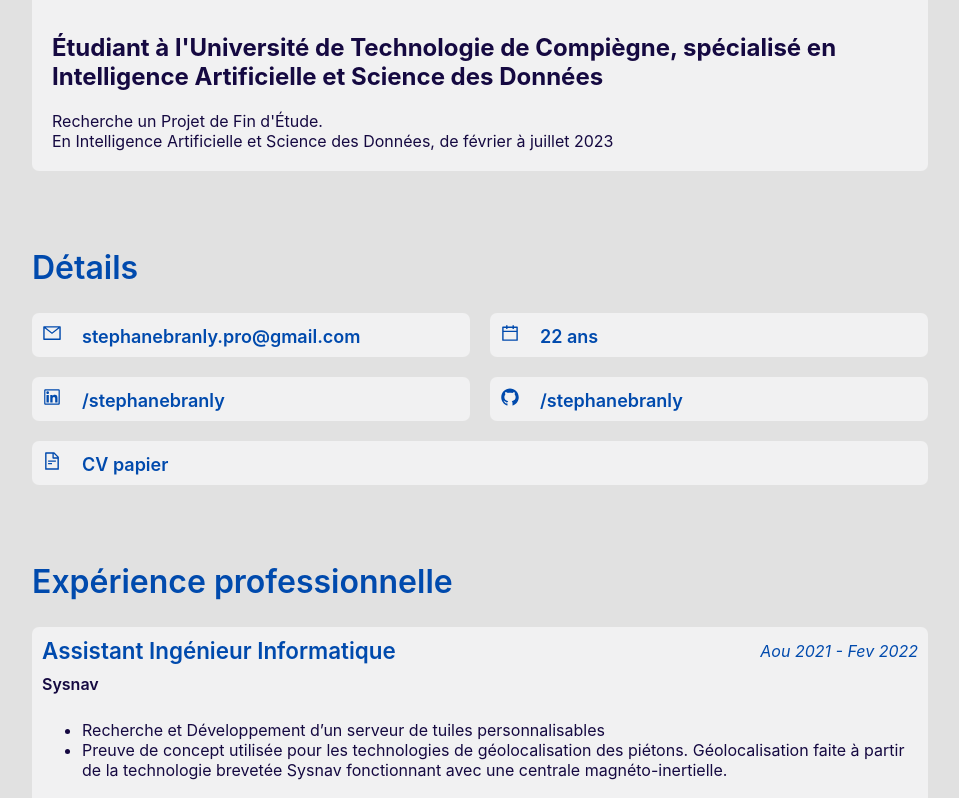
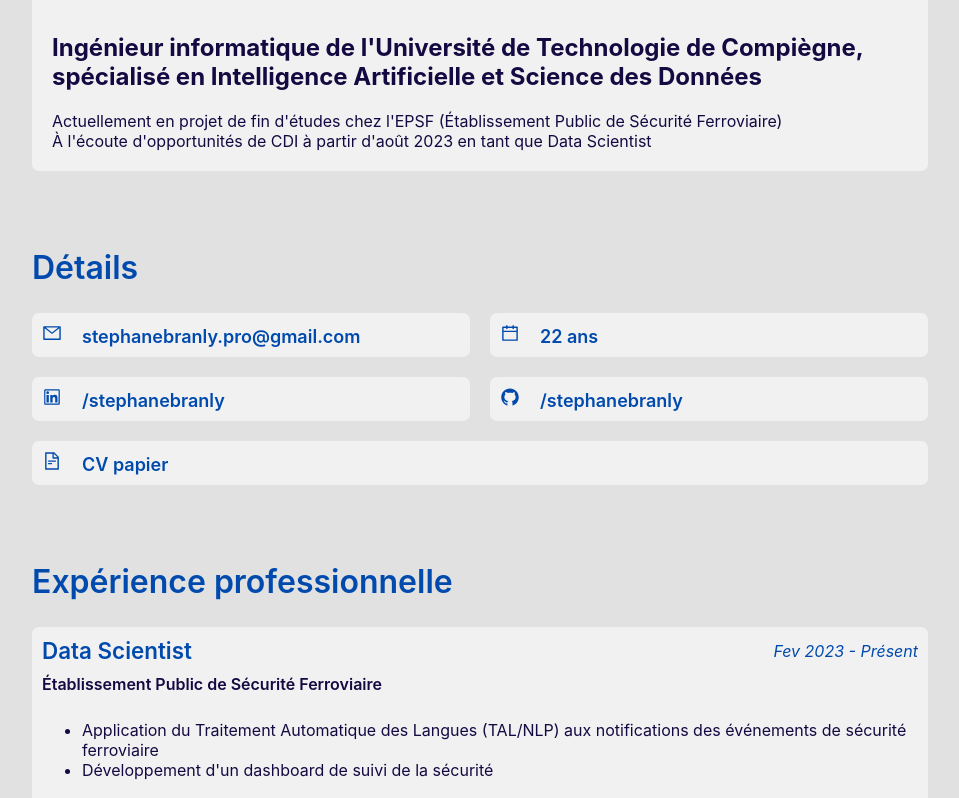
Before and after one commit to StephaneBranly/StephaneBranly.github.io, a React (Create React App) app: page / in a window 1280 px wide. Shown: the part 202-1000 px from the top of the page, without its empty margins (160-1119 px from the left). Built offline with nearby package versions, Linux system fonts and the light colour scheme; no server answers.

Commit message:
[~] Update 2023

```diff
--- a/src/components/Details/Details.tsx
+++ b/src/components/Details/Details.tsx
@@ -5,7 +5,11 @@ export interface DetailsProps {
 }
 
 const Details = (props: DetailsProps) => {
-   return <section  className='resume_section' id='details'>
+    const birthday = new Date('2000-01-27')
+    const today = new Date()
+    const age = today.getFullYear() - birthday.getFullYear()
+
+    return <section  className='resume_section' id='details'>
         <h2>Détails</h2>
         <section className='details_content'>
         <ul>
@@ -18,7 +22,7 @@ const Details = (props: DetailsProps) => {
             </li>
             <li>
                 <div className='detail_content'>
-                    <AiOutlineCalendar className='detail_icon' /><span className='detail_text'>22 ans</span>
+                    <AiOutlineCalendar className='detail_icon' /><span className='detail_text'>{age} ans</span>
                 </div>
             </li>
             <li>
--- a/src/components/Experience/Experience.tsx
+++ b/src/components/Experience/Experience.tsx
@@ -7,7 +7,20 @@ export interface ExperienceProps {
 const Experience = (props: ExperienceProps) => {
    return <section  className='resume_section' id='Experience'>
         <h2>Expérience professionnelle</h2>
+
         <section className='experience_content'>
+        <section className='experience_item'>
+            <div className='experience_header'>
+                <div className='experience_title'>Data Scientist</div>
+                <div className='experience_date'>Fev 2023 - Présent</div>
+            </div>
+            <a href='https://securite-ferroviaire.fr/' target={'_blank'} rel={'noreferrer'}><div className='experience_company'>Établissement Public de Sécurité Ferroviaire</div></a>
+            <ul className='experience_description'>
+                <li>Application du Traitement Automatique des Langues (TAL/NLP) aux notifications des événements de sécurité ferroviaire</li>
+                <li>Développement d'un dashboard de suivi de la sécurité</li>
+            </ul>
+        </section>
+
         <section className='experience_item'>
             <div className='experience_header'>
                 <div className='experience_title'>Assistant Ingénieur Informatique</div>
@@ -23,7 +36,7 @@ const Experience = (props: ExperienceProps) => {
         <section className='experience_item'>
             <div className='experience_header'>
                 <div className='experience_title'>Ambassadeur</div>
-                <div className='experience_date'>2018 - Présent</div>
+                <div className='experience_date'>2018 - 2023</div>
             </div>
             <a href='https://www.utc.fr' target={'_blank'} rel={'noreferrer'}><div className='experience_company'>Université de Technologie de Compiègne</div></a>
             <ul className='experience_description'>
--- a/src/components/Header/Header.tsx
+++ b/src/components/Header/Header.tsx
@@ -7,13 +7,13 @@ export interface HeaderProps {
 const Header = (props: HeaderProps) => {
    return <header>
         <h1>Stéphane BRANLY</h1>
-        <h2>Étudiant à l'Université de Technologie de Compiègne, spécialisé en Intelligence Artificielle et Science des Données</h2>
+        <h2>Ingénieur informatique de l'Université de Technologie de Compiègne, spécialisé en Intelligence Artificielle et Science des Données</h2>
 
         <div>
-            Recherche un Projet de Fin d'Étude.
+            Actuellement en projet de fin d'études chez l'EPSF (Établissement Public de Sécurité Ferroviaire)
         </div>
         <div>
-            En Intelligence Artificielle et Science des Données, de février à juillet 2023
+            À l'écoute d'opportunités de CDI à partir d'août 2023 en tant que Data Scientist
         </div>
     </header>
 }
```
Also changed, not shown: public/index.html (line endings or trailing spaces), 1 other file (tests, documents, lock files or other folders).
